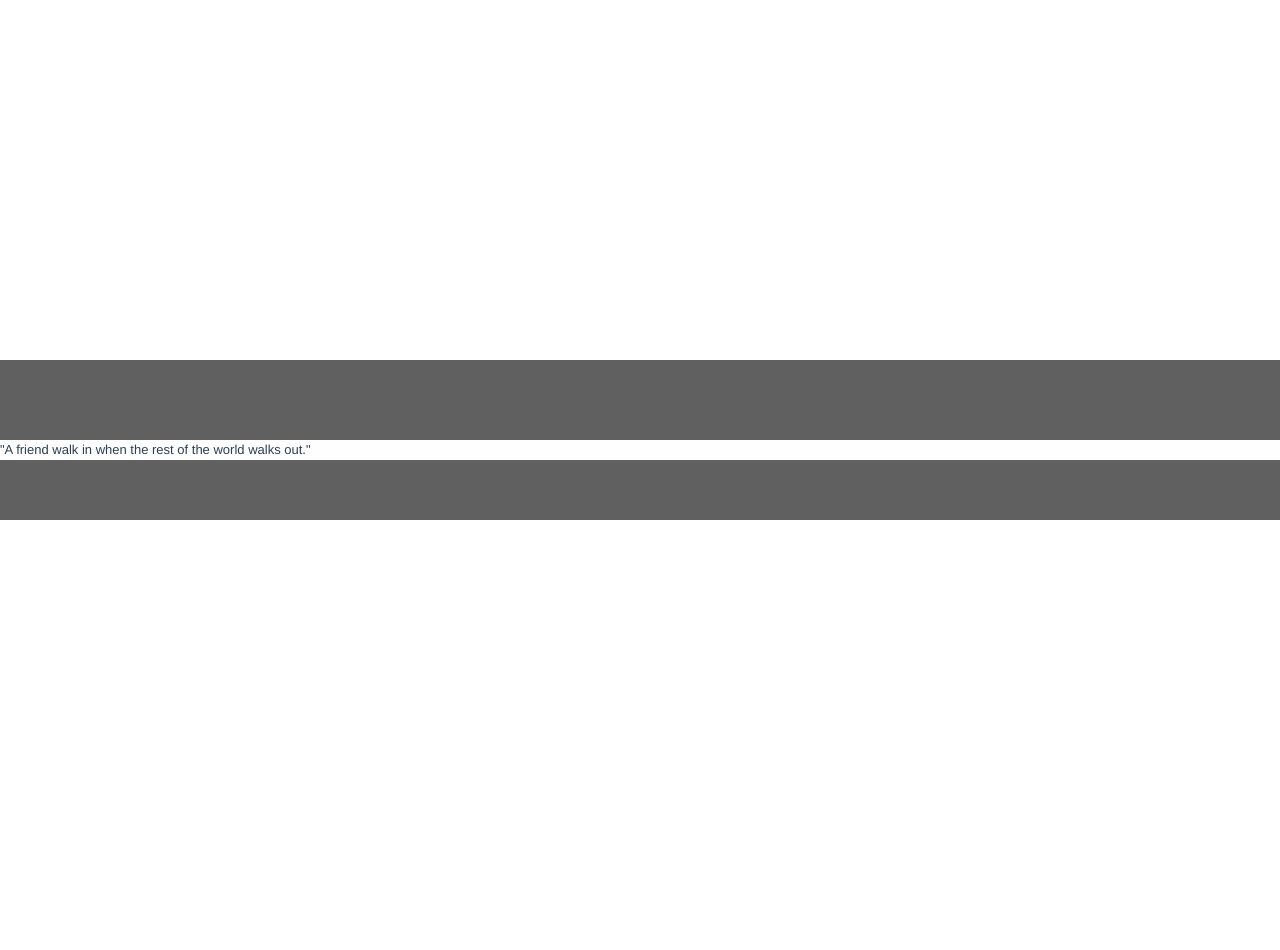
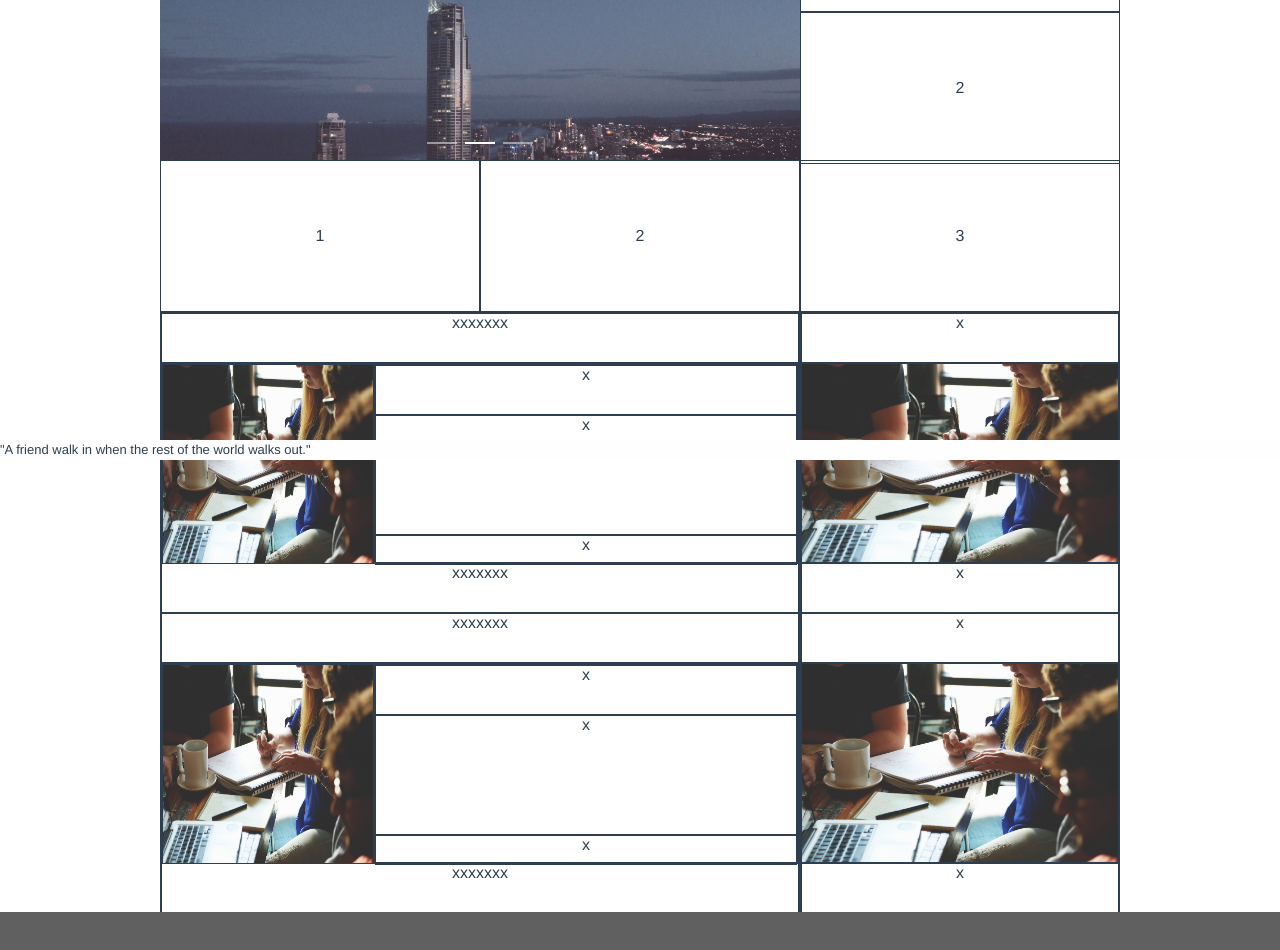
Before and after one commit to GuanJunMa/Teachers-students-community, a Vue app in the folder client/: page /#/News in a window 1280 px wide. Shown: the part 340-1290 px from the top of the page. Before the commit the page ends 860 px from the top, so only its background shows below. Built offline with nearby package versions, Linux system fonts and the light colour scheme.

Commit message:
保存工作状态，暂时划分分区

```diff
--- a/client/src/components/Display/Display.vue
+++ b/client/src/components/Display/Display.vue
@@ -1,9 +1,26 @@
 <template>
   <div>
     <div style="height:200px;">123</div>
-    <div style="height:500px;">
-        display
-    </div>
+    <el-col span="12" :offset="6" style="border:1px solid;">
+      <el-col style="border:1px solid;height:600px;">
+        <el-col style="border:1px solid;height:50px;">title</el-col>
+        <el-col style="border:1px solid;height:100px;">content</el-col>
+        <el-col style="border:1px solid;height:400px;"><img src="../../images/1.jpg" width="100%" height="100%" alt=""></el-col>
+        <el-col style="border:1px solid;height:50px;">time</el-col>
+      </el-col>
+      <el-col style="border:1px solid;height:600px;">
+        <el-col style="border:1px solid;height:50px;">title</el-col>
+        <el-col style="border:1px solid;height:100px;">content</el-col>
+        <el-col style="border:1px solid;height:400px;"><img src="../../images/1.jpg" width="100%" height="100%" alt=""></el-col>
+        <el-col style="border:1px solid;height:50px;">time</el-col>
+      </el-col>
+      <el-col style="border:1px solid;height:600px;">
+        <el-col style="border:1px solid;height:50px;">title</el-col>
+        <el-col style="border:1px solid;height:100px;">content</el-col>
+        <el-col style="border:1px solid;height:400px;"><img src="../../images/1.jpg" width="100%" height="100%" alt=""></el-col>
+        <el-col style="border:1px solid;height:50px;">time</el-col>
+      </el-col>
+    </el-col>
   </div>
 </template>
 <script>
--- a/client/src/components/Message/Message.vue
+++ b/client/src/components/Message/Message.vue
@@ -1,9 +1,18 @@
 <template>
   <div>
     <div style="height:200px;">123</div>
-    <div style="height:500px;">
-        message
-    </div>
+    <el-col span="18" :offset="3" style="border:1px solid;">
+      <el-col span="16" style="border:1px solid;">
+        <el-col style="border:1px solid;height:150px;">12313</el-col>
+        <el-col style="border:1px solid;height:200px;">12313</el-col>
+        <el-col style="border:1px solid;height:200px;">12313</el-col>
+        <el-col style="border:1px solid;height:200px;">12313</el-col>
+      </el-col>
+      <el-col span="7" :offset="1" style="border:1px solid;">
+        <el-col style="border:1px solid;height:150px;"><img src="../../images/1.jpg" width="100%" height="100%" alt=""></el-col>
+        <el-col style="border:1px solid;height:2000px;"></el-col>
+      </el-col>
+    </el-col>
   </div>
 </template>
 <script>
--- a/client/src/components/News/News.vue
+++ b/client/src/components/News/News.vue
@@ -1,39 +1,104 @@
 <template>
   <div>
-    <div style="height:200px;">123</div>
-    <div style="height:500px;">
-        news
-    </div>
+    <div style="height:200px;"></div>
+    <el-col span="18" :offset="3">
+      <el-col span="16" style="height:300px;">
+        <el-carousel :height="getHeight()">
+          <el-carousel-item v-for="(item,index) in value" :key="item" @click.native="handleClick(index)">
+            <img :src="item" style="width:100%;" class="img_class">
+          </el-carousel-item>
+        </el-carousel>
+      </el-col>
+      <el-col span="8" style="height:300px;">
+        <el-col style="line-height:150px;border:1px solid;">1</el-col>
+        <el-col style="line-height:150px;border:1px solid;">2</el-col>
+      </el-col>
+      <el-col style="line-height:150px;">
+        <el-col span="8" style="border:1px solid;">1</el-col>
+        <el-col span="8" style="border:1px solid;">2</el-col>
+        <el-col span="8" style="border:1px solid;">3</el-col>
+      </el-col>
+
+      <!-- 具体内容 -->
+      <el-col style="height:300px;">
+        <el-col span="16" style="border:1px solid;">
+          <el-col style="border:1px solid;height:50px;">xxxxxxx</el-col>
+          <!-- 具体内容 -->
+          <el-col style="border:1px solid;height:200px;">
+            <el-col span="8" style="border:1px solid;height:200px;"><img src="../../images/1.jpg" width="100%" height="100%" alt=""></el-col>
+            <el-col span="16" style="border:1px solid;height:200px;">
+              <el-col style="border:1px solid;height:50px;">x</el-col>
+              <el-col style="border:1px solid;height:120px;">x</el-col>
+              <el-col style="border:1px solid;height:30px;">x</el-col>
+            </el-col>
+          </el-col>
+          <el-col style="border:1px solid;height:50px;">xxxxxxx</el-col>
+        </el-col>
+        <el-col span="8" style="border:1px solid;">
+          <el-col style="border:1px solid;height:50px;">x</el-col>
+          <el-col style="border:1px solid;height:200px;"><img src="../../images/1.jpg" width="100%" height="100%" alt=""></el-col>
+          <el-col style="border:1px solid;height:50px;">x</el-col>
+        </el-col>
+      </el-col>
+
+      <!-- 具体内容 -->
+      <el-col style="height:300px;">
+        <el-col span="16" style="border:1px solid;">
+          <el-col style="border:1px solid;height:50px;">xxxxxxx</el-col>
+          <!-- 具体内容 -->
+          <el-col style="border:1px solid;height:200px;">
+            <el-col span="8" style="border:1px solid;height:200px;"><img src="../../images/1.jpg" width="100%" height="100%" alt=""></el-col>
+            <el-col span="16" style="border:1px solid;height:200px;">
+              <el-col style="border:1px solid;height:50px;">x</el-col>
+              <el-col style="border:1px solid;height:120px;">x</el-col>
+              <el-col style="border:1px solid;height:30px;">x</el-col>
+            </el-col>
+          </el-col>
+          <el-col style="border:1px solid;height:50px;">xxxxxxx</el-col>
+        </el-col>
+        <el-col span="8" style="border:1px solid;">
+          <el-col style="border:1px solid;height:50px;">x</el-col>
+          <el-col style="border:1px solid;height:200px;"><img src="../../images/1.jpg" width="100%" height="100%" alt=""></el-col>
+          <el-col style="border:1px solid;height:50px;">x</el-col>
+        </el-col>
+      </el-col>
+
+    </el-col>
   </div>
 </template>
 <script>
+import banner from '../../images/1.jpg'
+import banner2 from '../../images/2.jpeg'
+import banner3 from '../../images/3.jpeg'
 export default {
+  name: 'HeadBanner',
   data () {
     return {
-      formData: {
-        name: '',
-        password: ''
-      }
-    }
-  },
-  mounted () {
-    console.log(this.$route.path)
-  },
-  computed: {
-    showLogin () {
-      return this.$route.path === '/Login'
+      value: [banner, banner2, banner3]
     }
   },
   methods: {
-    Login () {
-      this.$router.push('/')
+    getHeight () {
+      return 300 + 'px'
+    },
+    handleClick (index) {
+    //   if (index === 0) {
+    //     this.$router.push('content?path=/static/content/content_0.html')
+    //   }
+    //   if (index === 1) {
+    //     this.$router.push('content?path=/static/content/content_3.html')
+    //   }
+    //   if (index === 2) {
+    //     this.$router.push('content?path=/static/content/content_2.html')
+    //   }
     }
   }
 }
 </script>
 <style scoped>
-  .login_item {
-    width: 450px;
-    margin: 0 auto;
-  }
+.img_class {}
+
+.img_class:hover {
+  cursor: pointer;
+}
 </style>
--- a/client/src/components/common/NavHead.vue
+++ b/client/src/components/common/NavHead.vue
@@ -2,7 +2,7 @@
   <div>
       <el-col style="height-line:65px;heigth:65px;position:fixed;top:0px;left:0px;background:#fefefe;text-align:left;">
         <el-col :span="2">&nbsp;</el-col>
-        <i @click.native="goToHome()" class="iconfont icon-school3" style="font-size:38px;float:left;"></i>
+        <i @click="goToHome()" class="iconfont icon-school3" style="font-size:38px;float:left;"></i>
         <el-col @click.native="goToHome()" :span="4" style="color:#606060;padding-left:10px;">
           <el-row style="font-weight:bold;">Community</el-row>
           <el-row style="font-size:14px;">For students & Teacher</el-row>
--- a/client/src/components/common/News.vue
+++ b/client/src/components/common/News.vue
@@ -1,5 +1,5 @@
 <template>
-  <div style="height:200px;border:1px solid;">
+  <div>
       this.is news page
   </div>
 </template>
```
